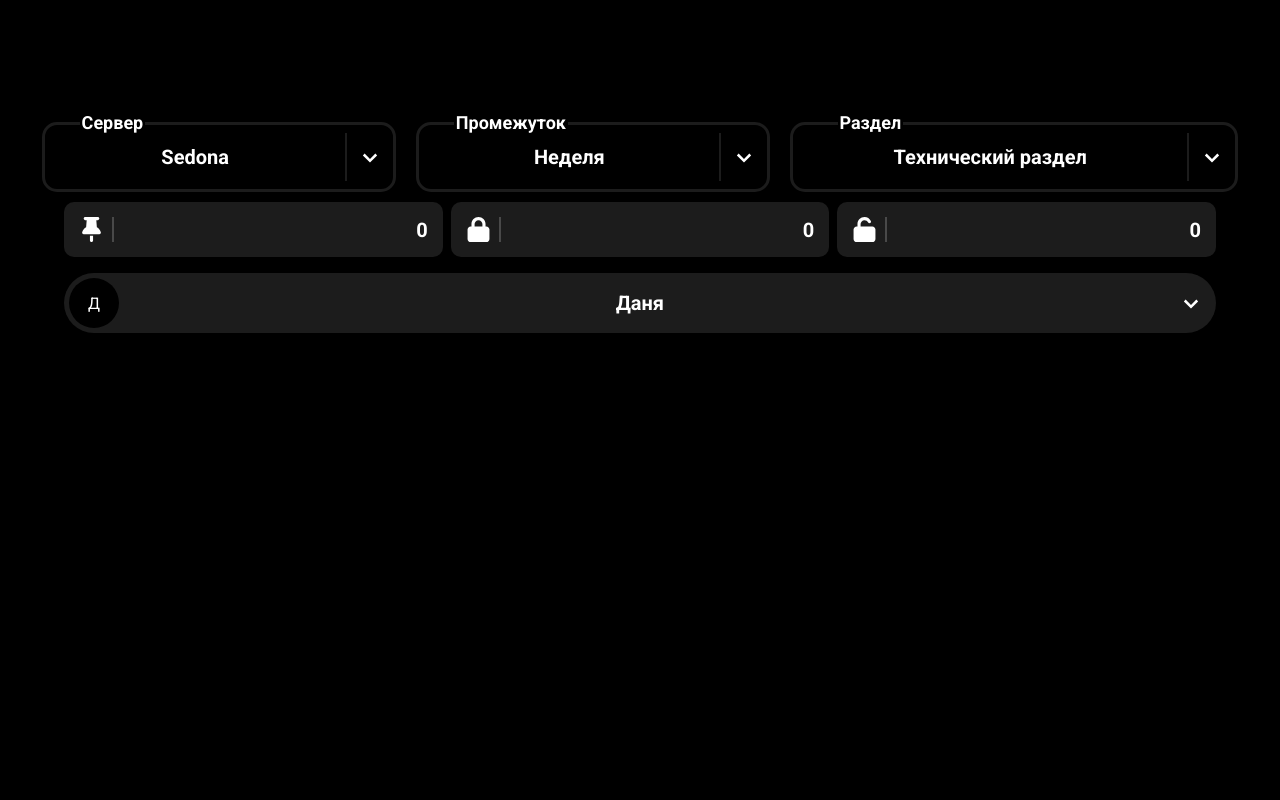
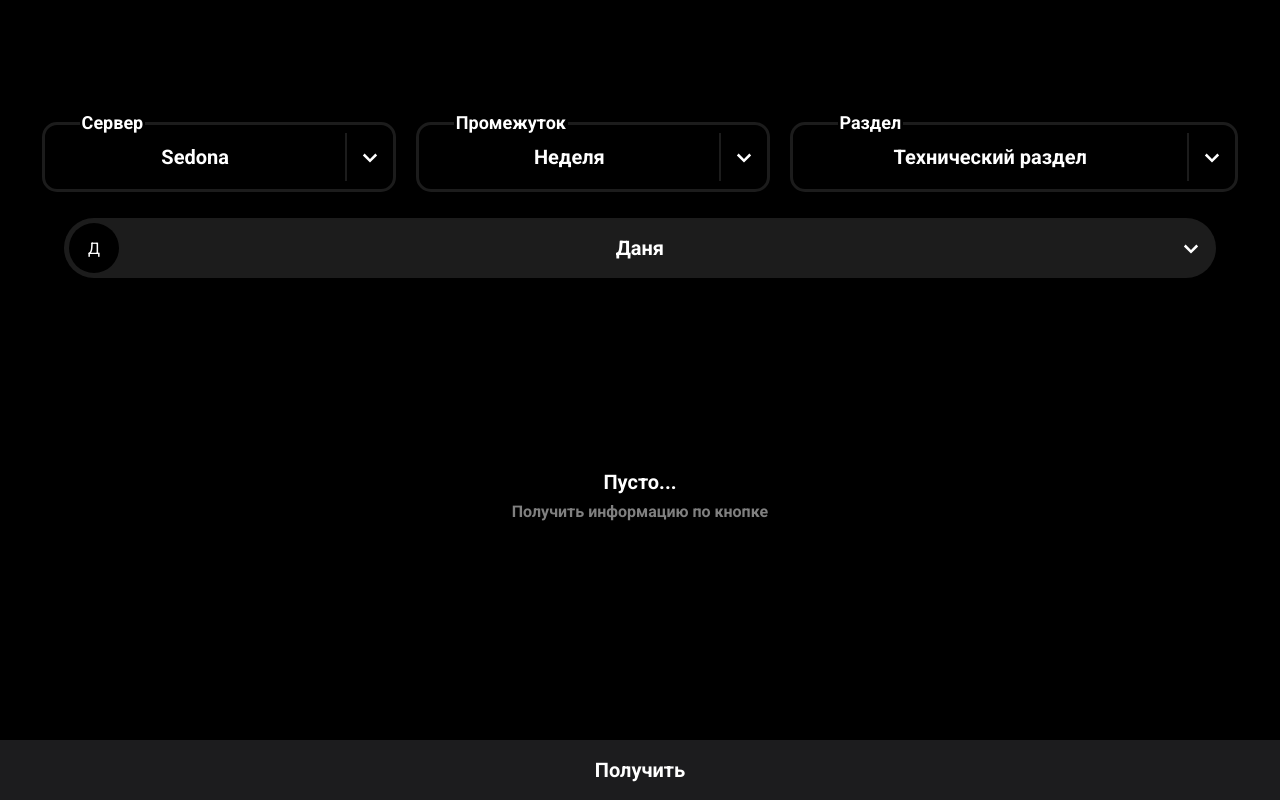
Before and after one commit to assnest/tg-webApp, a React (Vite) app: page / in a window 1280 px wide. Built offline with nearby package versions, Linux system fonts and the light colour scheme.

Commit message:
Making update button

```diff
--- a/src/App.tsx
+++ b/src/App.tsx
@@ -4,6 +4,8 @@ import styles from './App.module.css'
 import { SelectOption } from './components/cselect/cselect'
 import Selects from './components/Selects/Selects.tsx'
 import DataLoaded from './components/DataLoaded/DataLoaded.tsx'
+import DataEmpty from './components/DataEmpty/DataEmpty.tsx'
+import { LoadButton } from './components/LoadButton/loadButton.tsx'
 // import Request from './utils/Request.ts'
 
 const options_servers: SelectOption[] = [
@@ -32,8 +34,8 @@ function App() {
 	const [value_servers, setValueServer] = useState<SelectOption>(options_servers[0])
 	const [value_times, setValueTimer] = useState<SelectOption>(options_times[3])
 	const [value_forums, setValueForums] = useState<SelectOption>(options_forums[0])
-	// const [hText, setHText] = useState<string>('Пусто...')
-	// const [sText, setSText] = useState<string>('Получить информацию по кнопке')
+	const [hText, setHText] = useState<string>('Пусто...')
+	const [sText, setSText] = useState<string>('Получить информацию по кнопке')
 	// ############################## СДЕЛАТЬ ПОЛУЧЕНИЕ ДАННЫХ С АПИ И СДЕЛАТЬ КОМПОНЕНТЫ ###################################
 	// const response = await Request.get(`https://643c-31-173-170-144.ngrok-free.app/getforums?link=${value_forums.value}&days=${value_times.value}`, {
 	// 	'ngrok-skip-browser-warning': '1',
@@ -42,39 +44,10 @@ function App() {
 	return (
 		<>
 			<div className={styles.content}>
-				<Selects
-					options={[options_servers, options_times, options_forums]}
-					values={[value_servers, value_times, value_forums]}
-					onChanges={[
-						(o: any) => {
-							setValueServer(o)
-						},
-						(o: any) => {
-							setValueTimer(o)
-						},
-						(o: any) => {
-							setValueForums(o)
-						},
-					]}
-				/>
-				<DataLoaded
-					data={[
-						{
-							type: 'pin',
-							value: 0,
-						},
-						{
-							type: 'close',
-							value: 0,
-						},
-						{
-							type: 'open',
-							value: 0,
-						},
-					]}
-				/>
-				{/* <DataEmpty hText={hText} sText={sText} />
-				<LoadButton label="Получить" disabled={false} onClick={() => {}} /> */}
+				<Selects options={[options_servers, options_times, options_forums]} values={[value_servers, value_times, value_forums]} onChanges={[ (o: any) => { setValueServer(o) }, (o: any) => { setValueTimer(o) }, (o: any) => { setValueForums(o) } ]}/>
+				<DataLoaded data={[]} />
+				<DataEmpty hText={hText} sText={sText} />
+				<LoadButton label="Получить" disabled={false} onClick={() => {}} />
 			</div>
 		</>
 	)
--- a/src/components/DataLoaded/DataLoaded.tsx
+++ b/src/components/DataLoaded/DataLoaded.tsx
@@ -1,13 +1,18 @@
-import ThemeInfo from "../ThemeInfo/ThemeInfo";
-import UserData from "../UserData/UserData";
-import styles from "./DataLoaded.module.css";
-import { FaApple, FaLock, FaThumbtack, FaUnlock } from "react-icons/fa6";
+import ThemeInfo from '../ThemeInfo/ThemeInfo'
+import UserData from '../UserData/UserData'
+import styles from './DataLoaded.module.css'
+import { FaApple, FaLock, FaThumbtack, FaUnlock } from 'react-icons/fa6'
 
 interface Props {
 	data: {
-    type: "pin" | "close" | "open",
+		themes: {
+			type: 'pin' | 'close' | 'open'
 			value: number
-  }[];
+		},
+    users: {
+      username
+    }[]
+	}[]
 }
 
 const DataLoaded = ({ data }: Props) => {
@@ -15,26 +20,26 @@ const DataLoaded = ({ data }: Props) => {
 		<div className={styles.wrapper}>
 			<div className={styles.container}>
 				{data.map((v, index) => {
-          let IconComponent;
+					let IconComponent
 					switch (v.type) {
-            case "pin":
-              IconComponent = FaThumbtack;
-              break;
-            case "close":
-              IconComponent = FaLock;
-              break;
-            case "open":
-              IconComponent = FaUnlock;
-              break;
+						case 'pin':
+							IconComponent = FaThumbtack
+							break
+						case 'close':
+							IconComponent = FaLock
+							break
+						case 'open':
+							IconComponent = FaUnlock
+							break
 						default:
-              IconComponent = FaApple;
+							IconComponent = FaApple
 					}
-          return <ThemeInfo key={index} Icon={IconComponent} value={v.value} />;
+					return <ThemeInfo key={index} Icon={IconComponent} value={v.value} />
 				})}
 			</div>
-      <UserData name="Даня" countThemes={123} averageCloseTime={12} avatar=""/>
+			<UserData username="Даня" countThemes={123} averageCloseTime={12} avatar="" />
 		</div>
-  );
-};
+	)
+}
 
-export default DataLoaded;
+export default DataLoaded
--- a/src/components/LoadButton/loadButton.module.css
+++ b/src/components/LoadButton/loadButton.module.css
@@ -10,3 +10,10 @@
 	width: 170px;
 	height: 60px;
 }
+
+.btn.loaded {
+	position: absolute;
+	bottom: 0%;
+	width: 100%;
+	border-radius: 0;
+}
--- a/src/components/LoadButton/loadButton.tsx
+++ b/src/components/LoadButton/loadButton.tsx
@@ -8,13 +8,15 @@ interface IButton {
 
 export function LoadButton({ label, disabled, onClick }: IButton) {
 	return (
-		<div>
-			<button onClick={(e) => {
+		<button
+			onClick={(e) => {
 				if (disabled) return
 				onClick(e)
-			}} style={{ color: disabled ? 'rgba(255,255,255,0.5)' : '#fff' }} className={styles.btn}>
-				{label}
-			</button>
-		</div>
+			}}
+			style={{ color: disabled ? 'rgba(255,255,255,0.5)' : '#fff' }}
+			className={styles.btn + ` ${styles.loaded}`}
+		>
+			{label}
+		</button>
 	)
 }
--- a/src/components/UserData/UserData.tsx
+++ b/src/components/UserData/UserData.tsx
@@ -4,12 +4,12 @@ import { useState } from 'react'
 
 interface Props {
 	avatar: string
-	name: string
+	username: string
 	countThemes: number
 	averageCloseTime: number
 }
 
-const UserData = ({ averageCloseTime, countThemes, avatar, name }: Props) => {
+const UserData = ({ averageCloseTime, countThemes, avatar, username }: Props) => {
 	const [isShow, setIsShow] = useState(false)
 	return (
 		<div className={styles.container + ` ${isShow ? styles.show : ''}`} onBlur={() => setIsShow(false)} tabIndex={1}>
@@ -20,8 +20,8 @@ const UserData = ({ averageCloseTime, countThemes, avatar, name }: Props) => {
 					setIsShow((prev) => !prev)
 				}}
 			>
-				<div className={styles.avatar}>{avatar ? '' : name[0]}</div>
-				<div className={styles.name}>{name}</div>
+				<div className={styles.avatar}>{avatar ? '' : username[0]}</div>
+				<div className={styles.name}>{username}</div>
 				<BiChevronDown
 					className={styles.dropdown_icon + ` ${isShow ? styles.show : ''}`}
 					onClick={(e) => {
```
Lines whose indentation alone changed are shown as unchanged.
